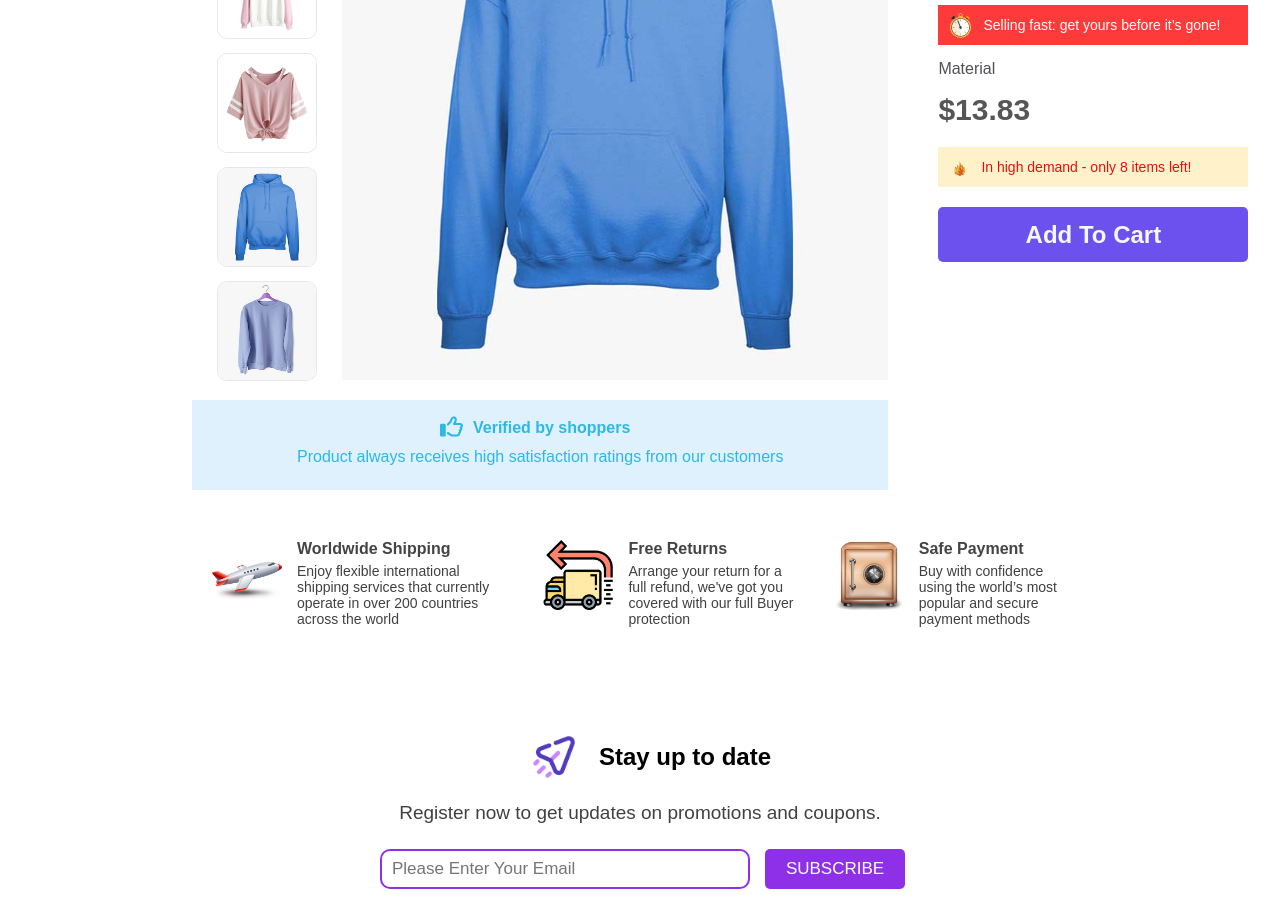
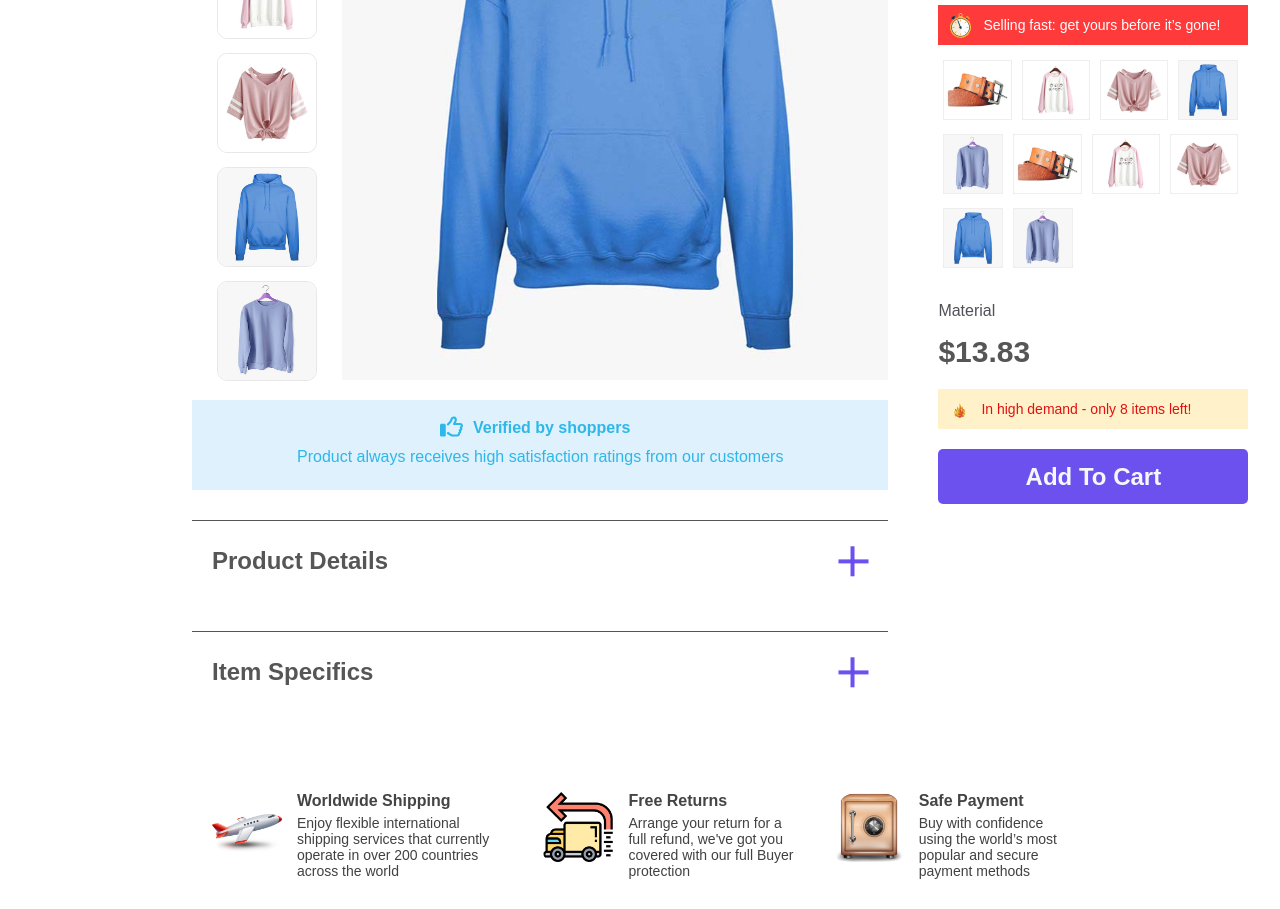
Before and after one commit to tharsikan1999/e-commerce, a React (Create React App) app: page /Allproducts in a window 1280 px wide. Shown: the part 300-1209 px from the top of the page. Built offline with nearby package versions, Linux system fonts and the light colour scheme.

Commit message:
update product page

```diff
--- a/src/Userpanel/Productpage.js
+++ b/src/Userpanel/Productpage.js
@@ -14,7 +14,69 @@ import returnimg from './images/return.png'
 import safe from './images/safe.png'
 
 
+
 function Productpage() {
+
+
+
+  const hideDiv = () => {
+    const spanOne = document.querySelector(".span-one");
+    const spanTwo = document.querySelector(".span-two");
+    const detailsBox = document.getElementById('deatils-about-product');
+
+    const isrotate = spanOne.style.rotate === '-45deg'
+
+    if(isrotate){
+      spanOne.style.rotate = '0deg';
+      spanTwo.style.rotate = '-90deg';
+      spanOne.style.transform = 'translate(128%,1%)';
+    spanOne.style.border= '2px solid #684aeff5'
+    spanTwo.style.border= '2px solid #684aeff5'
+    detailsBox.style.height = '0px'
+    detailsBox.style.overflow = 'none'
+    }
+    else{
+      spanOne.style.rotate = '-45deg';
+    spanTwo.style.rotate = '45deg';
+    spanOne.style.transform = 'translate(40%,10%)';
+    spanOne.style.border= '2px solid #ef584a'
+    spanTwo.style.border= '2px solid #ef584a'
+    detailsBox.style.height = '100%'
+    detailsBox.style.overflow = 'flex'
+    }
+  }
+
+
+
+  const hideDiv1 = () => {
+    const spanOne = document.querySelector(".span-one");
+    const spanTwo = document.querySelector(".span-two");
+    const detailsBox = document.getElementById('deatils-about-product');
+
+    const isrotate = spanOne.style.rotate === '-45deg'
+
+    if(isrotate){
+      spanOne.style.rotate = '0deg';
+      spanTwo.style.rotate = '-90deg';
+      spanOne.style.transform = 'translate(128%,1%)';
+    spanOne.style.border= '2px solid #684aeff5'
+    spanTwo.style.border= '2px solid #684aeff5'
+    detailsBox.style.height = '0px'
+    detailsBox.style.overflow = 'none'
+    }
+    else{
+      spanOne.style.rotate = '-45deg';
+    spanTwo.style.rotate = '45deg';
+    spanOne.style.transform = 'translate(40%,10%)';
+    spanOne.style.border= '2px solid #ef584a'
+    spanTwo.style.border= '2px solid #ef584a'
+    detailsBox.style.height = '100%'
+    detailsBox.style.overflow = 'flex'
+    }
+  }
+
+
+
   return (
     <div className='main-box-product'>
       <div className="sub-box-product">
@@ -41,6 +103,7 @@ function Productpage() {
           <div className="main-img">
             <img src={two} alt="" />
           </div>
+
           </div>
           <div className="verify-by-shoppers">
             <div className="verify-by-shoppers-box-one">
@@ -48,6 +111,46 @@ function Productpage() {
               <p className='Verified'> Verified by shoppers </p>
             </div>
             <p className='product-always'> Product always receives high satisfaction ratings from our customers </p>
+          </div>
+          <div className="prodcut-details">
+            <div className="h1-prodcut-details">
+              <h2>Product Details</h2>
+              <div className="faplus" onClick={hideDiv}>
+                <span className='span-one'></span>
+                <span className='span-two'></span>
+              </div>
+            </div>
+            <div className="deatils-about-product" id='deatils-about-product'>
+                <ul>
+                  <li>Item Type: Phone Cases</li>
+                  <li>Material: TPU</li>
+                  <li>Compatibility: iPhone 6, 6 Plus, 6S, 6S Plus, 7, 7 Plus, 8, 8 Plus, X, XR, XS, XS Max</li>
+                </ul>
+                <p>Package Includes:</p>
+                <ul>
+                  <li>1 x Phone Case</li>
+                </ul>
+              </div>
+          </div>
+          <div className="prodcut-details">
+            <div className="h1-prodcut-details">
+              <h2>Item Specifics</h2>
+              <div className="faplus" onClick={hideDiv1}>
+                <span className='span-one'></span>
+                <span className='span-two'></span>
+              </div>
+            </div>
+            <div className="deatils-about-product" id='deatils-about-product'>
+                <ul>
+                  <li>Item Type: Phone Cases</li>
+                  <li>Material: TPU</li>
+                  <li>Compatibility: iPhone 6, 6 Plus, 6S, 6S Plus, 7, 7 Plus, 8, 8 Plus, X, XR, XS, XS Max</li>
+                </ul>
+                <p>Package Includes:</p>
+                <ul>
+                  <li>1 x Phone Case</li>
+                </ul>
+              </div>
           </div>
          </div>
           <div className="right-box-product">
@@ -68,7 +171,20 @@ function Productpage() {
             <div className="selling-fast">
               <img src={clock} alt="" />
               <p> Selling fast: get yours before it’s gone!</p>
-              </div>
+            </div>
+            <div className='matirial-img-box'>
+              <span><img src={belt} alt="" /></span>
+              <span><img src={clothesone} alt="" /></span>
+              <span><img src={clothestwo} alt="" /></span>
+              <span><img src={two} alt="" /></span>
+              <span><img src={three} alt="" /></span>
+              <span><img src={belt} alt="" /></span>
+              <span><img src={clothesone} alt="" /></span>
+              <span><img src={clothestwo} alt="" /></span>
+              <span><img src={two} alt="" /></span>
+              <span><img src={three} alt="" /></span>
+
+            </div>
               <p className='Material'>Material</p>
 
 
--- a/src/Userpanel/User.css
+++ b/src/Userpanel/User.css
@@ -663,3 +663,92 @@
     color: #414142;
     margin: 5px 0;
 }
+
+/* matrerial box */
+
+
+.matirial-img-box {
+    display: flex;
+    flex-wrap: wrap;
+    padding: 10px 0;
+}
+
+.matirial-img-box img {
+    height: 60px;
+    border: 1px solid #82828423;
+
+}
+
+.matirial-img-box span {
+    margin: 5px;
+}
+
+.matirial-img-box span:hover {
+    cursor: pointer;
+    outline : 1px solid #414142;
+    padding: 2px;
+}
+
+
+.left-box-product .prodcut-details {
+    margin: 30px 0;
+    border-top: 1px solid #565656;
+
+}
+
+.faplus {
+    height: 30px;
+    width: 30px;
+    border-radius: 50px;
+    display: flex;
+    justify-content: center;
+    cursor: pointer;
+}
+
+.h1-prodcut-details {
+    display: flex;
+    justify-content: space-between;
+    padding: 0 20px;
+    align-items: center;
+    height: 80px;
+    color: #565656;
+
+}
+
+.span-one {
+    border: 2px solid #684aeff5;
+    transform: translate(38%,1%);
+    transition: all 0.7s;
+}
+
+.span-two {
+    border: 2px solid #684aeff5;
+    rotate: 90deg;
+    transform: translate(10%,5%);
+    transition: all 0.7s;
+
+}
+
+.deatils-about-product {
+
+    height: 0px;
+    overflow: hidden;
+
+
+}
+.deatils-about-product ul {
+    margin: 30px 0 20px 50px;
+}
+
+.deatils-about-product ul li {
+    margin: 10px 0;
+    font-size: 16px;
+    color: #414142;
+}
+
+.deatils-about-product p {
+    margin: 30px 0 20px 22px;
+    font-weight: 550;
+    color: #414142;
+
+}
```
